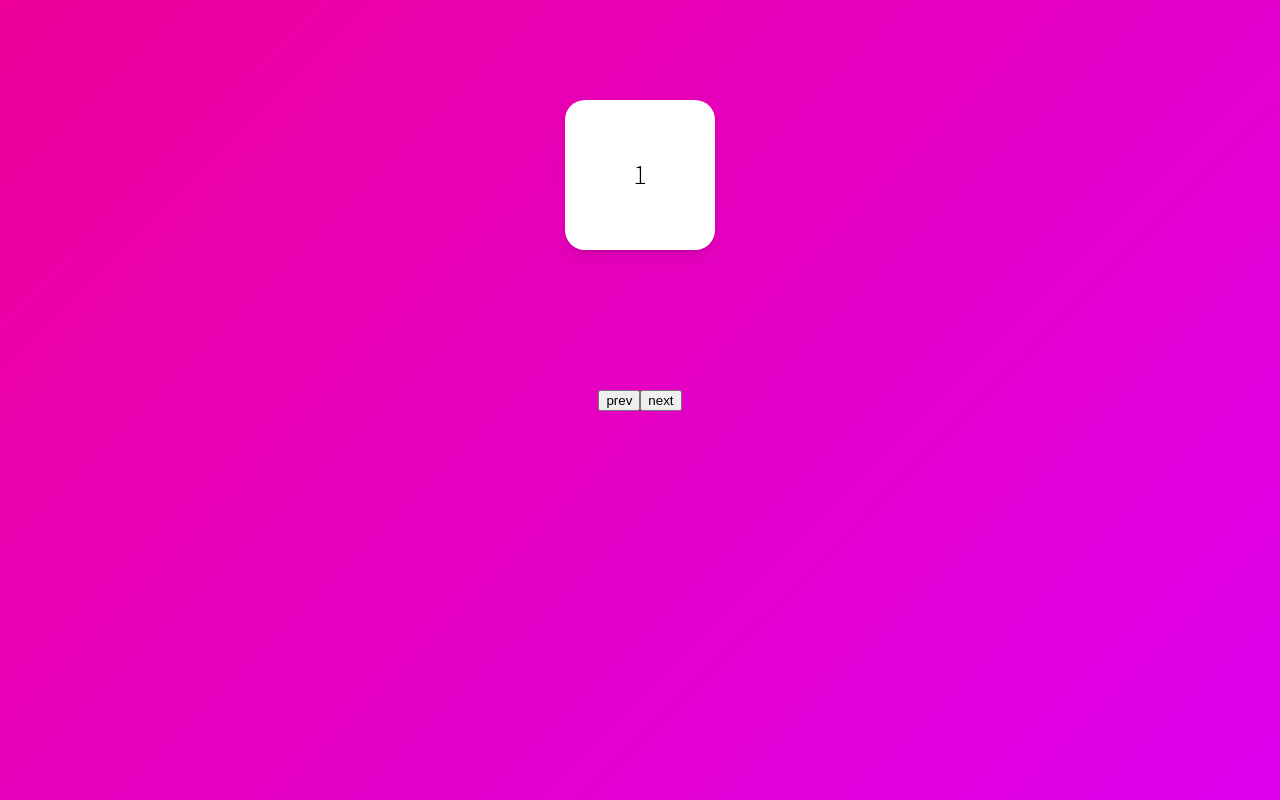
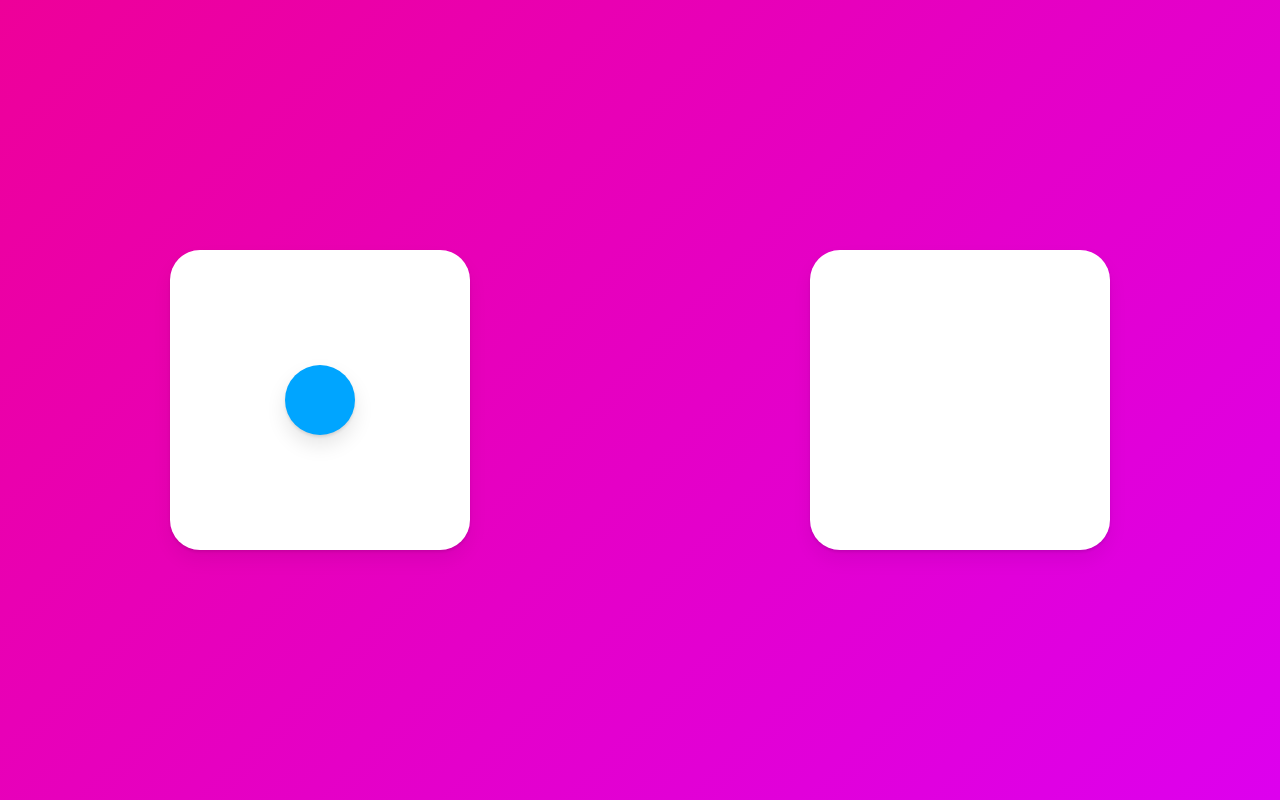
Before and after one commit to sangminlee98/react-animations, a React (Create React App) app: page / in a window 1280 px wide. Built offline with nearby package versions, Linux system fonts and the light colour scheme.

Commit message:
framer-motion layout & layoutId

```diff
--- /dev/null
+++ b/src/Layout.tsx
@@ -0,0 +1,46 @@
+import { motion } from 'framer-motion';
+import React, { useState } from 'react';
+import styled from 'styled-components';
+
+const Wrapper = styled(motion.div)`
+  height: 100vh;
+  width: 100vw;
+  display: flex;
+  justify-content: space-around;
+  align-items: center;
+  background: linear-gradient(135deg,rgb(238, 0, 153),rgb(221, 0, 238));
+`;
+const Box = styled(motion.div)`
+  display: flex;
+  justify-content: center;
+  align-items: center;
+  width: 300px;
+  height: 300px;
+  background-color: rgba(255,255,255,1);
+  border-radius: 30px;
+  box-shadow: 0 2px 3px rgba(0, 0, 0, 0.1), 0 10px 20px rgba(0, 0, 0, 0.06);
+`;
+const Circle = styled(motion.div)`
+  background-color: #00a5ff;
+  height: 70px;
+  width: 70px;
+  border-radius: 50%;
+  box-shadow: 0 2px 3px rgba(0,0,0,0.1), 0 10px 20px rgba(0,0,0,0.1);
+`;
+
+const Layout = () => {
+  const [clicked, setClicked] = useState(true);
+  const toggleClick = () => setClicked(prev => !prev);
+  return (
+    <Wrapper onClick={toggleClick}>
+      <Box>
+        {clicked? <Circle layoutId='circle' style={{borderRadius: 50}}/> : null}
+      </Box>
+      <Box>
+        {!clicked? <Circle layoutId='circle' style={{borderRadius: 0, scale: 2}}/> : null}
+      </Box>
+    </Wrapper>
+  );
+};
+
+export default Layout;
--- a/src/index.tsx
+++ b/src/index.tsx
@@ -2,6 +2,7 @@ import React from 'react';
 import ReactDOM from 'react-dom/client';
 import { RecoilRoot } from 'recoil';
 import { createGlobalStyle, ThemeProvider } from 'styled-components';
+import Layout from './Layout';
 import Presence from './Presence';
 // import App from './App';
 import { theme } from './theme';
@@ -77,7 +78,8 @@ root.render(
       <ThemeProvider theme={theme}>
         <GlobalStyle/>
         {/* <App /> */}
-        <Presence/>
+        {/* <Presence/> */}
+        <Layout/>
       </ThemeProvider>
     </RecoilRoot>
   </React.StrictMode>
```
